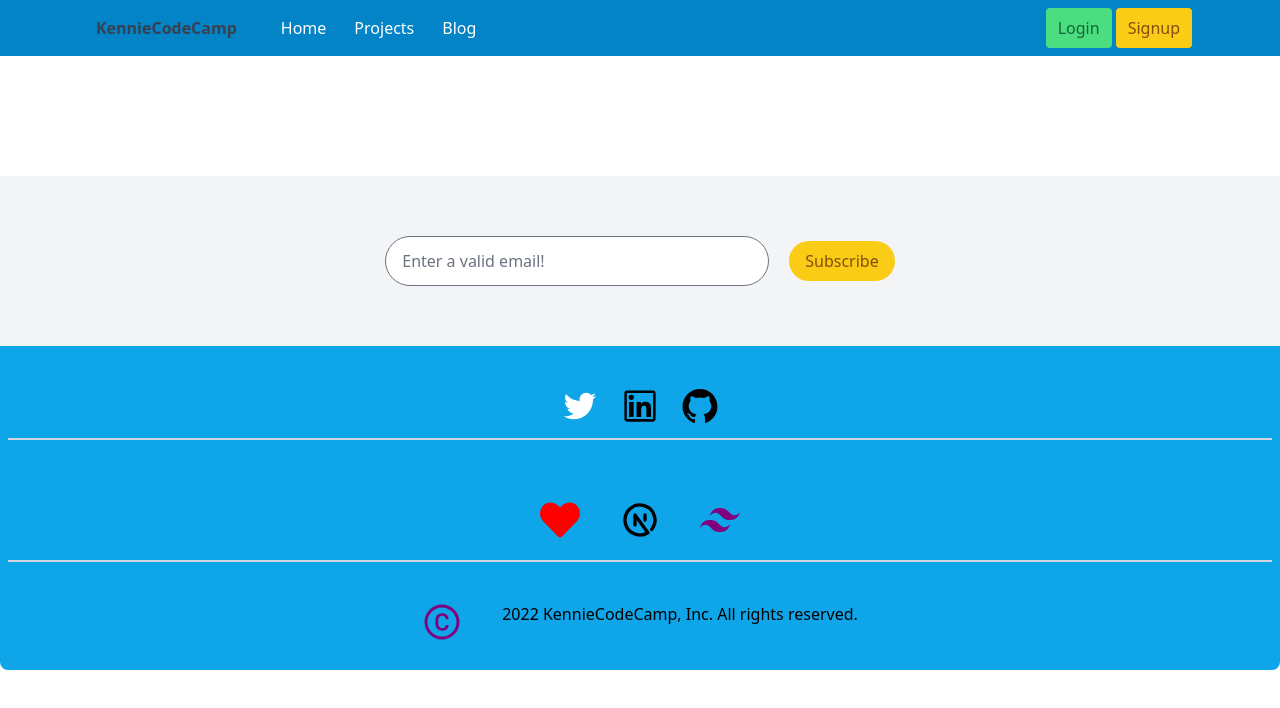
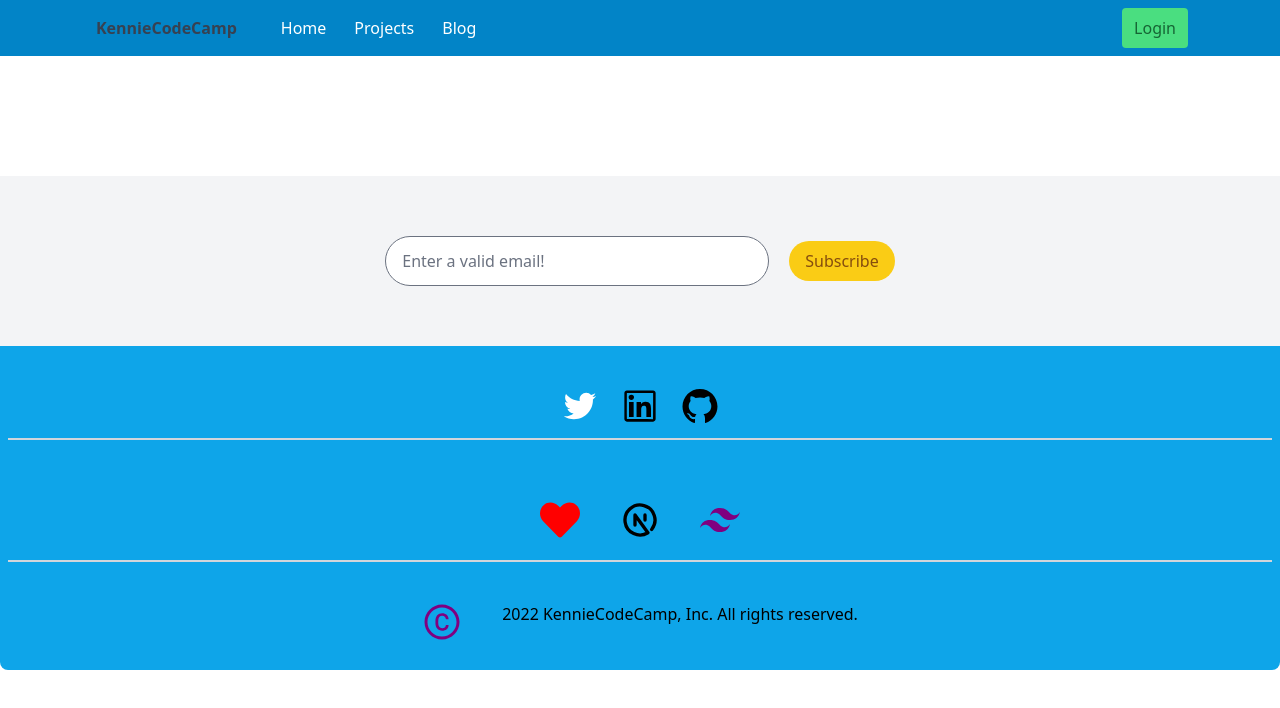
Before and after one commit to kennie-larkson/nextjs-blog, a Next.js app: page /signup in a window 1280 px wide. Shown: the top 708 px of the page. Built offline with nearby package versions, Linux system fonts and the light colour scheme.

Commit message:
fixed error in conditional rendering of signup button on navbar

```diff
--- a/components/layout.js
+++ b/components/layout.js
@@ -24,7 +24,7 @@ export default function Layout({
   children,
   home,
   // signupform,
-  signup,
+  form,
   projects,
   about,
 }) {
@@ -32,7 +32,7 @@ export default function Layout({
     <>
       <Navbar
         // form={signupform}
-        form={signup}
+        form={form}
         home={home}
         projects={projects}
         about={about}
--- a/components/navbar.js
+++ b/components/navbar.js
@@ -47,7 +47,9 @@ const Navbar = ({ form, home, projects, about, title }) => {
               >
                 Login
               </a>
-              {!form && (
+              {form ? (
+                <div></div>
+              ) : (
                 <a
                   href="/signup"
                   className="py-2 px-3 bg-yellow-400 hover:bg-yellow-300 text-yellow-800 hover:text-yellow-800 rounded transition duration-300"
@@ -99,12 +101,16 @@ const Navbar = ({ form, home, projects, about, title }) => {
               Login
             </a>
 
-            <a
-              href="/signup"
-              className="py-1 px-1 bg-yellow-400 hover:bg-yellow-300 text-yellow-800 hover:text-yellow-800 rounded transition duration-300"
-            >
-              Signup
-            </a>
+            {form ? (
+              <div></div>
+            ) : (
+              <a
+                href="/signup"
+                className="py-2 px-3 bg-yellow-400 hover:bg-yellow-300 text-yellow-800 hover:text-yellow-800 rounded transition duration-300"
+              >
+                Signup
+              </a>
+            )}
           </div>
         </div>
       </nav>
--- a/pages/signup.js
+++ b/pages/signup.js
@@ -4,10 +4,10 @@ import Layout from "../components/layout";
 import Body from "../components/body";
 import SignupForm from "../components/signupform";
 
-const Signup = () => {
+const Signup = ({}) => {
   return (
     <>
-      <Layout signupform>
+      <Layout form>
         <SignupForm />
       </Layout>
     </>
```
